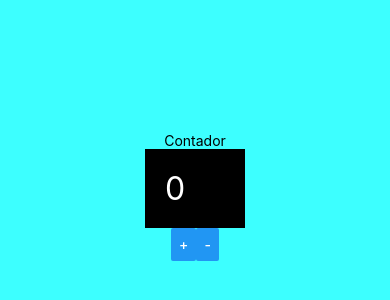
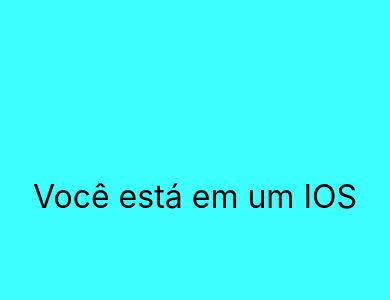
Before and after one commit to vitor-adonai/react-native-cod3r-hacktoberfest, a React Native app in the folder exercicios/: screen / in a window 390 px wide. Shown: the part 226-526 px from the top of the page. Built offline with nearby package versions, Linux system fonts and the light colour scheme.

Commit message:
Diferenciando IOS e Android

```diff
--- a/exercicios/src/App.js
+++ b/exercicios/src/App.js
@@ -11,7 +11,8 @@
 // import Pai from './components/direta/Pai'
 // import Pai from './components/indireta/Pai'
 // import Pai from './components/indireta/Pai'
-import ContadorDois from './components/contadordois/ContadorV2'
+// import ContadorDois from './components/contadordois/ContadorV2'
+import Diferenciar from './components/Diferenciar'
 
 export default function App () {
     return (
@@ -28,7 +29,8 @@
             {/* <Contador inicial={10} passo={20}></Contador> */}
             {/* <Pai></Pai> */}
             {/* <ContadorDois></ContadorDois> */}
-            <ContadorDois></ContadorDois>
+            <Diferenciar></Diferenciar>
+
         </View>
     )
 }
--- /dev/null
+++ b/exercicios/src/components/Diferenciar.js
@@ -0,0 +1,24 @@
+import React from 'react'
+import { View, Text, Platform } from 'react-native'
+import Estilo from './estilo'
+export default props => {
+    if(Platform.OS == 'android') {
+        return (
+            <Text style={Estilo.fontG}>
+                Você está em um Android
+            </Text>
+        )
+    } else if(Platform.OS = 'IOS') {
+        return (
+            <Text style={Estilo.fontG}>
+                Você está em um IOS
+            </Text>
+        )
+    } else {
+        return (
+            <Text style={Estilo.fontG}>
+                Plataforma não identificada
+            </Text>
+        )
+    }
+}
```
